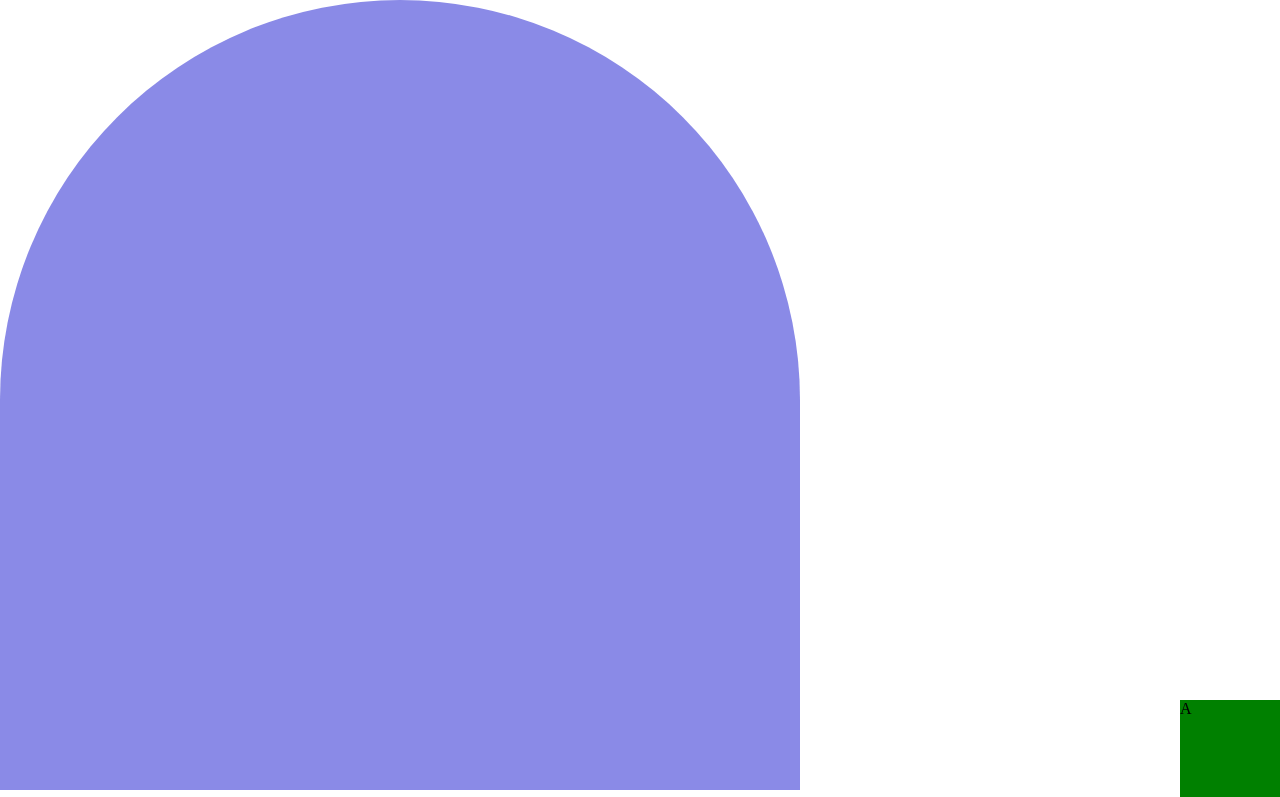
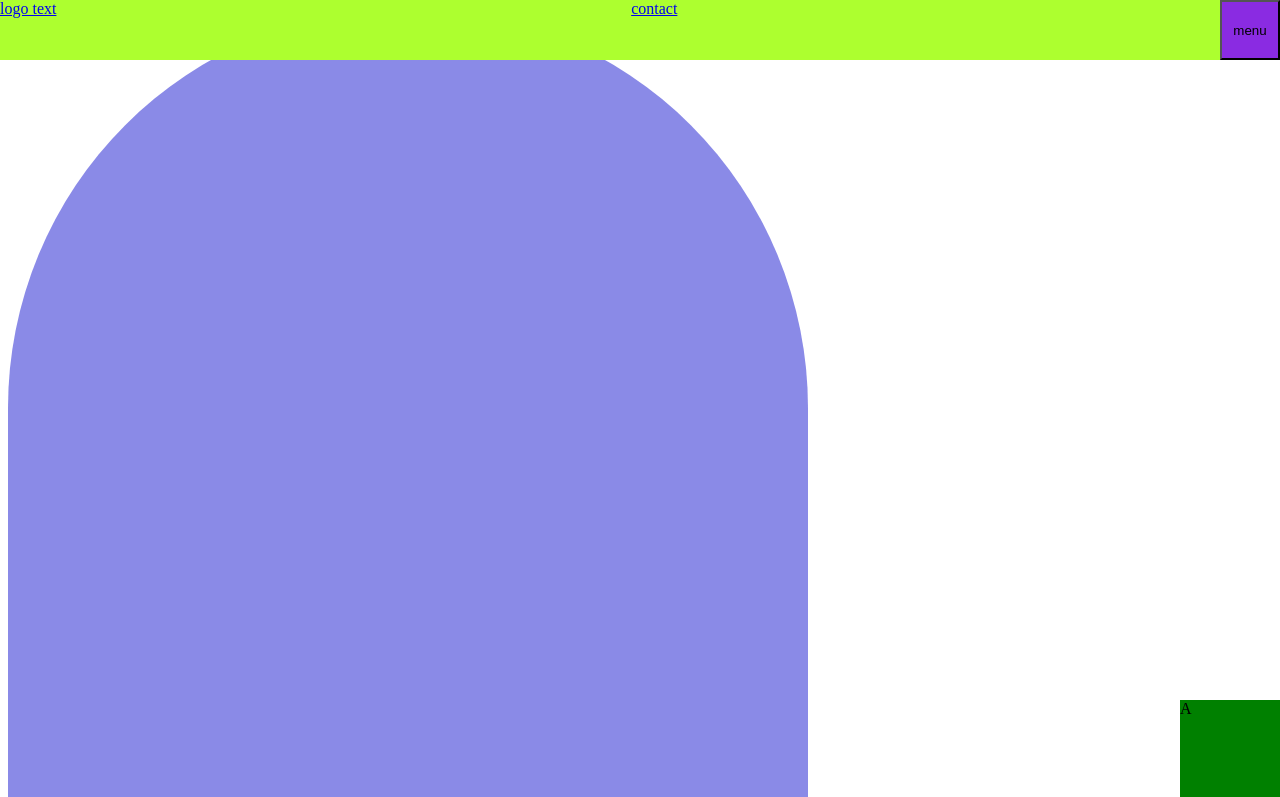
Before and after one commit to 4rrichard/w3-practice, a plain HTML site: page frontend/index.html in a window 1280 px wide. Shown: the top 797 px of the page. Drawn offline with Linux system fonts and the light colour scheme.

Commit message:
position-navigation

```diff
--- a/frontend/index.html
+++ b/frontend/index.html
@@ -8,6 +8,13 @@
     <link rel="stylesheet" href="style.css" />
   </head>
   <body>
+    <header>
+      <a href="/" id="logo">logo text</a>
+      <nav>
+        <a href="#contact">contact</a>
+        <button>menu</button>
+      </nav>
+    </header>
     <div class="first"></div>
     <div>
       <div>
--- a/frontend/style.css
+++ b/frontend/style.css
@@ -1,6 +1,40 @@
-body {
+body,
+body* {
   margin: 0;
   padding: 0;
+  box-sizing: border-box;
+}
+
+header {
+  position: fixed;
+  top: 0;
+  left: 0;
+  width: 100%;
+  height: 60px;
+  background-color: greenyellow;
+  z-index: 100;
+}
+
+#logo,
+header nav {
+  display: inline-block;
+  width: 49%;
+  height: 100%;
+}
+
+header nav a {
+  display: block;
+  width: 100px;
+  height: 100%;
+}
+
+header nav button {
+  position: absolute;
+  width: 60px;
+  height: 60px;
+  top: 0;
+  right: 0;
+  background-color: blueviolet;
 }
 
 div {
```
